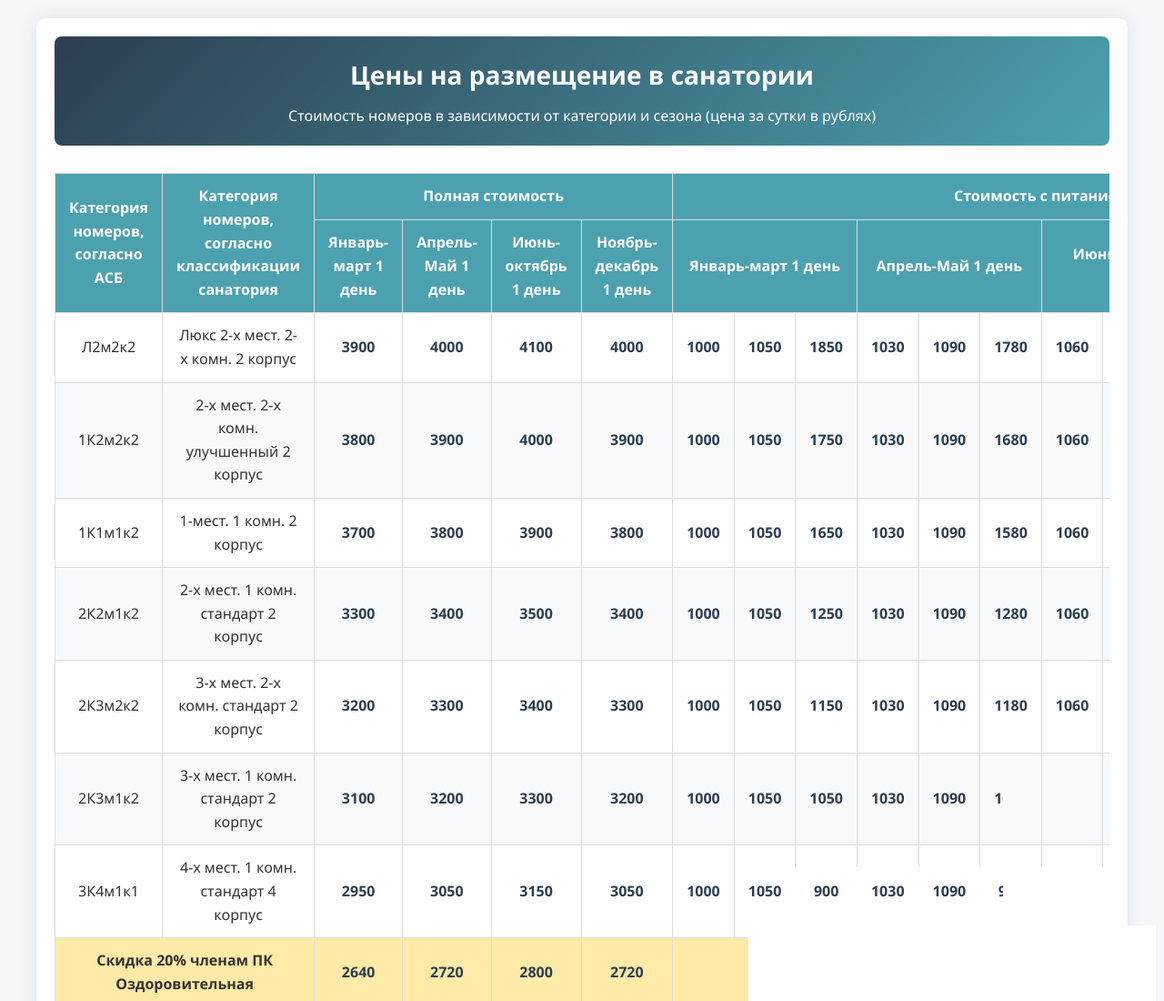
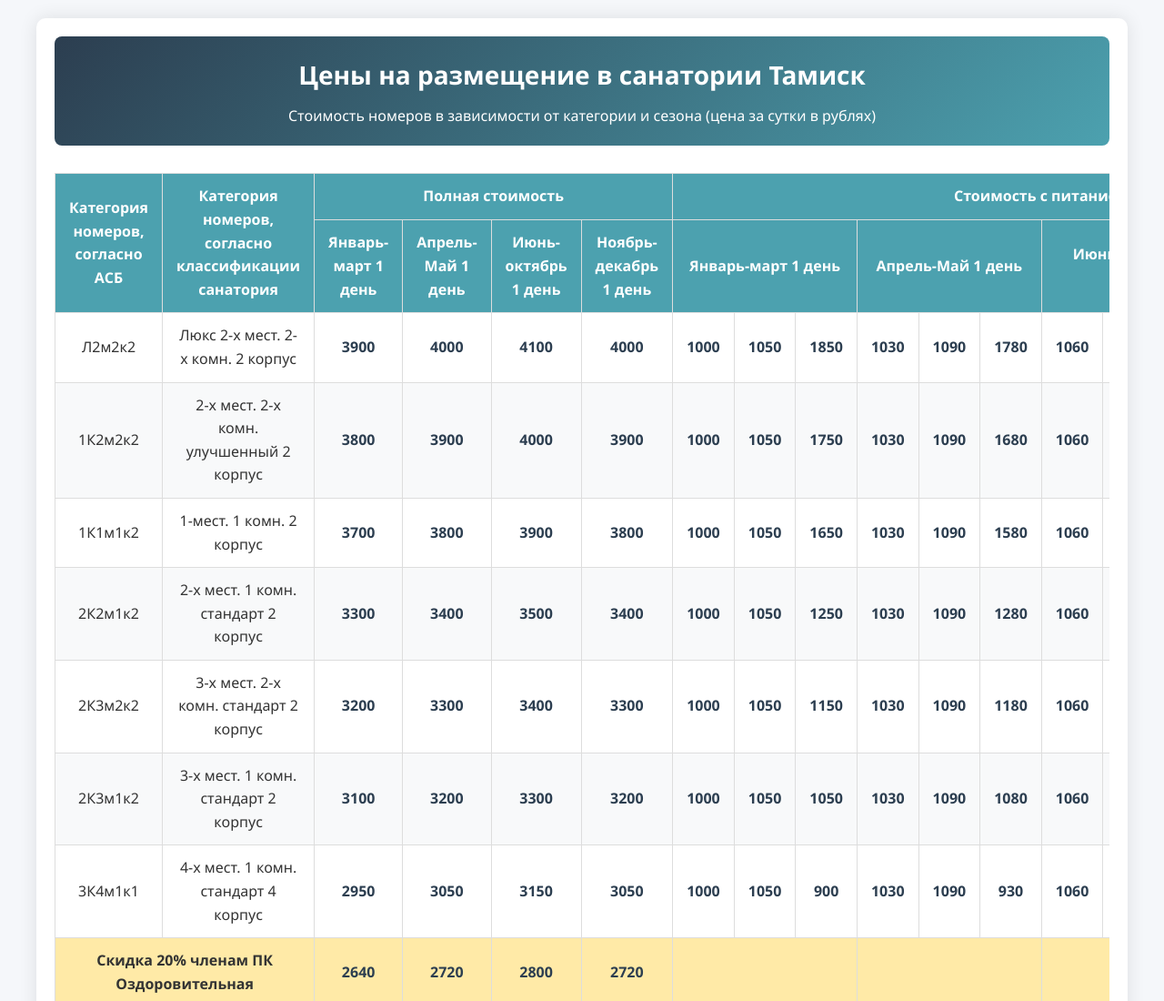
Before and after one commit to Hellsnk/kurorty_ossetia, a plain HTML site: page index.html in a window 1280 px wide. Shown: the top 1100 px of the page at 91% size. Drawn offline with Linux system fonts and the light colour scheme.

Commit message:
Update index.html

```diff
--- a/index.html
+++ b/index.html
@@ -134,7 +134,7 @@
 <body>
     <div class="container">
         <header>
-            <h1>Цены на размещение в санатории</h1>
+            <h1>Цены на размещение в санатории Тамиск</h1>
             <p class="description">Стоимость номеров в зависимости от категории и сезона (цена за сутки в рублях)</p>
         </header>
 
```
